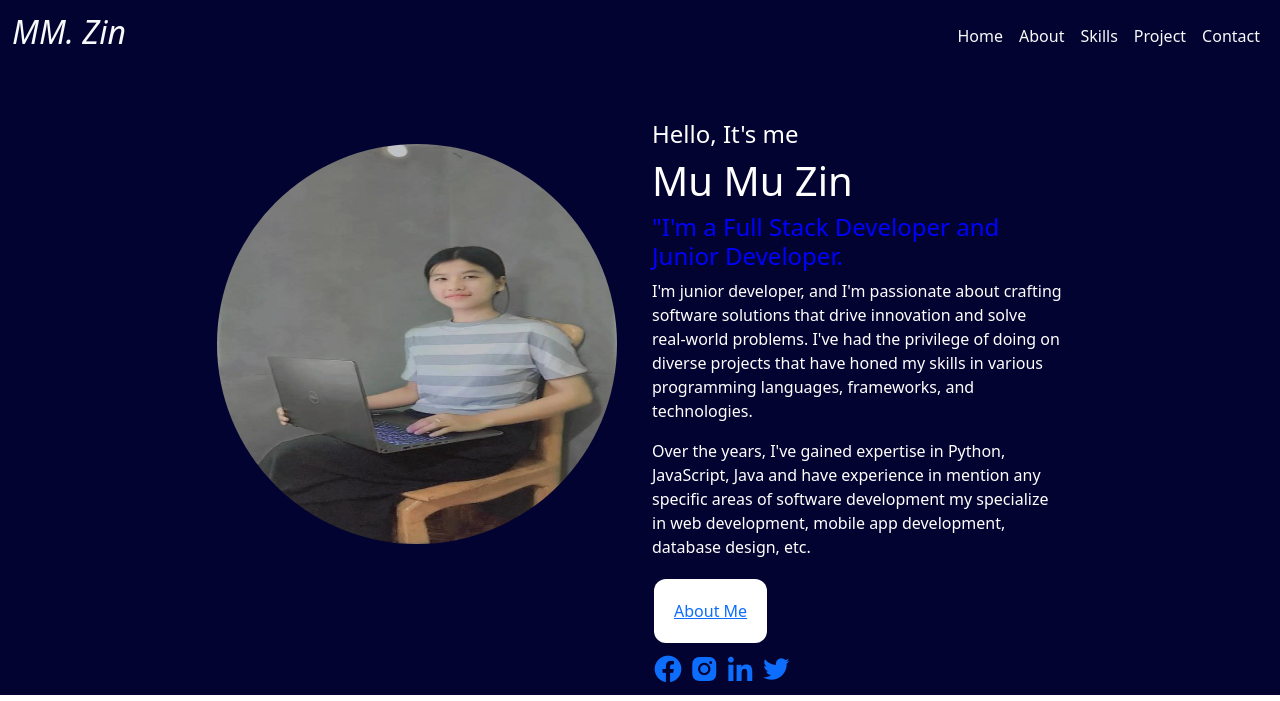
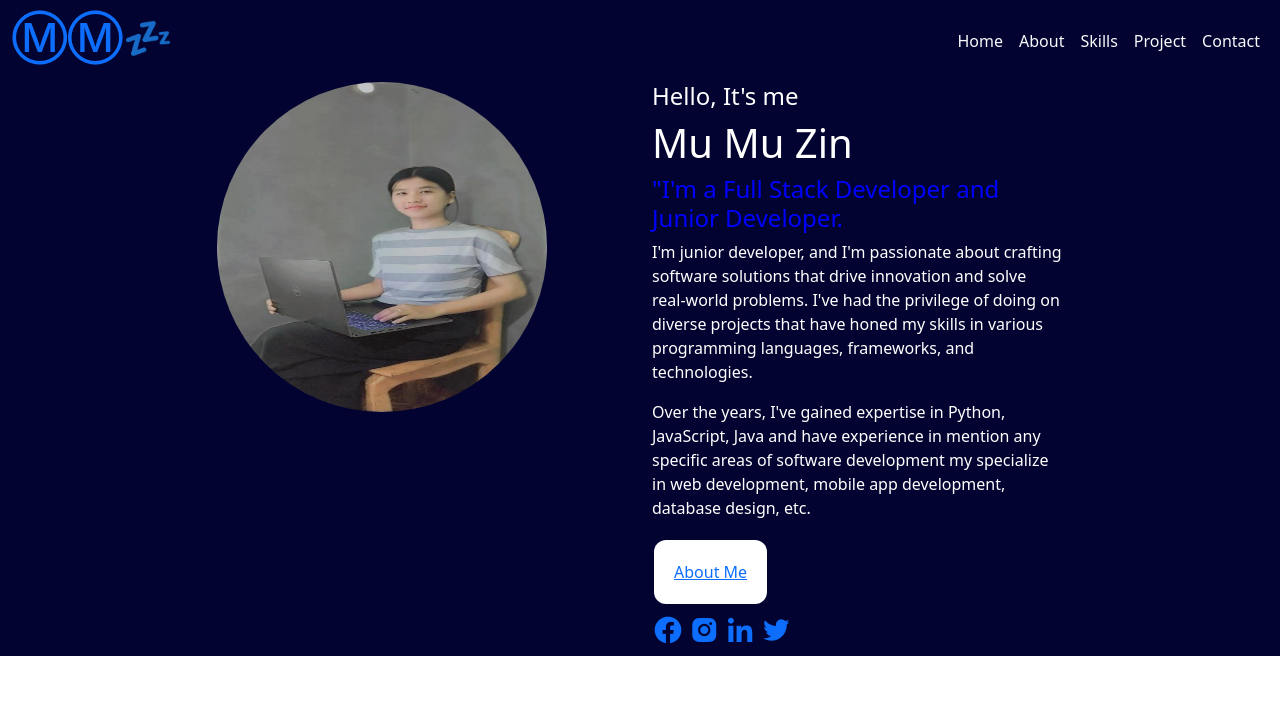
Before and after one commit to Mu-Mu-2003/Portfolio, a plain HTML site: page index.html in a window 1280 px wide. Shown: the top 701 px of the page. Drawn offline with nearby package versions, Linux system fonts and the light colour scheme.

Commit message:
Change design and uplode video

```diff
--- a/index.html
+++ b/index.html
@@ -9,14 +9,15 @@
         <link rel="stylesheet" href="style.css">
     </head>
     <body>
-        <nav class="navbar navbar-expand-lg navbar-light  mynav" >
+          <nav class="navbar navbar-expand-lg  mynav">
             <div class="container-fluid">
-              <a class="navbar-brand text-light" href="#"><h2><em>MM. Zin</em></h2></a>
-              <button class="navbar-toggler bg-light" type="button" data-bs-toggle="collapse" data-bs-target="#navbarSupportedContent" aria-controls="navbarSupportedContent" aria-expanded="false" aria-label="Toggle navigation">
+              <button class="navbar-toggler" type="button" data-bs-toggle="collapse" data-bs-target="#navbarTogglerDemo01" aria-controls="navbarTogglerDemo01" aria-expanded="false" aria-label="Toggle navigation">
                 <span class="navbar-toggler-icon"></span>
               </button>
+              <div class="collapse navbar-collapse" id="navbarTogglerDemo01">
+                <a class="navbar-brand" href="#home"><h1 class="mynav">ⓂⓂ💤</h1></a>
+                <ul class="navbar-nav me-auto mb-2 mb-lg-0"></ul>
                 <form class="d-flex">
-
                   <ul class="navbar-nav me-auto mb-2 mb-lg-0">
                     <li class="nav-item">
                       <a class="nav-link active text-light" aria-current="page" href="#home">Home</a>
@@ -35,12 +36,13 @@
                     </li>
               </form>
               </div>
+            </div>
           </nav>
-          <div class="row justify-content-center mybody">
-            <div class="col-4"><br><br><br>
-                <img src="images/me7.jpg" class="images"><br><br>
+          <div class="row justify-content-center mynav">
+            <div class="col-4">
+              <img src="images/me7.jpg" class="images">
           </div>
-            <div class="col-4"><br><br>
+          <div class="col-4">
             <h4 class="text">Hello, It's me</h4>
             <h1 class="text" >Mu Mu Zin</h1>
             <h4 style="color: blue">"I'm a Full Stack Developer and Junior Developer.</h4>
@@ -59,11 +61,9 @@
                 <a href="https://twitter.com/i/flow/login"><i class='bx bxl-twitter' ></i></a>
             </div>
 
-            </div><br><br>
-
+        </div>
 
         </div><br><br>
-
           <h2 class="self" id="about">About Me</h2>
 
           <div class="row justify-content-center ">
--- a/style.css
+++ b/style.css
@@ -32,8 +32,8 @@
   }
   .images {
     border-radius: 50%;
-    width:400px;
-    height:400px;
+    width:330px;
+    height:330px;
   }
   .button1 {
     background-color: #030331;
```
Lines whose indentation alone changed are shown as unchanged.
